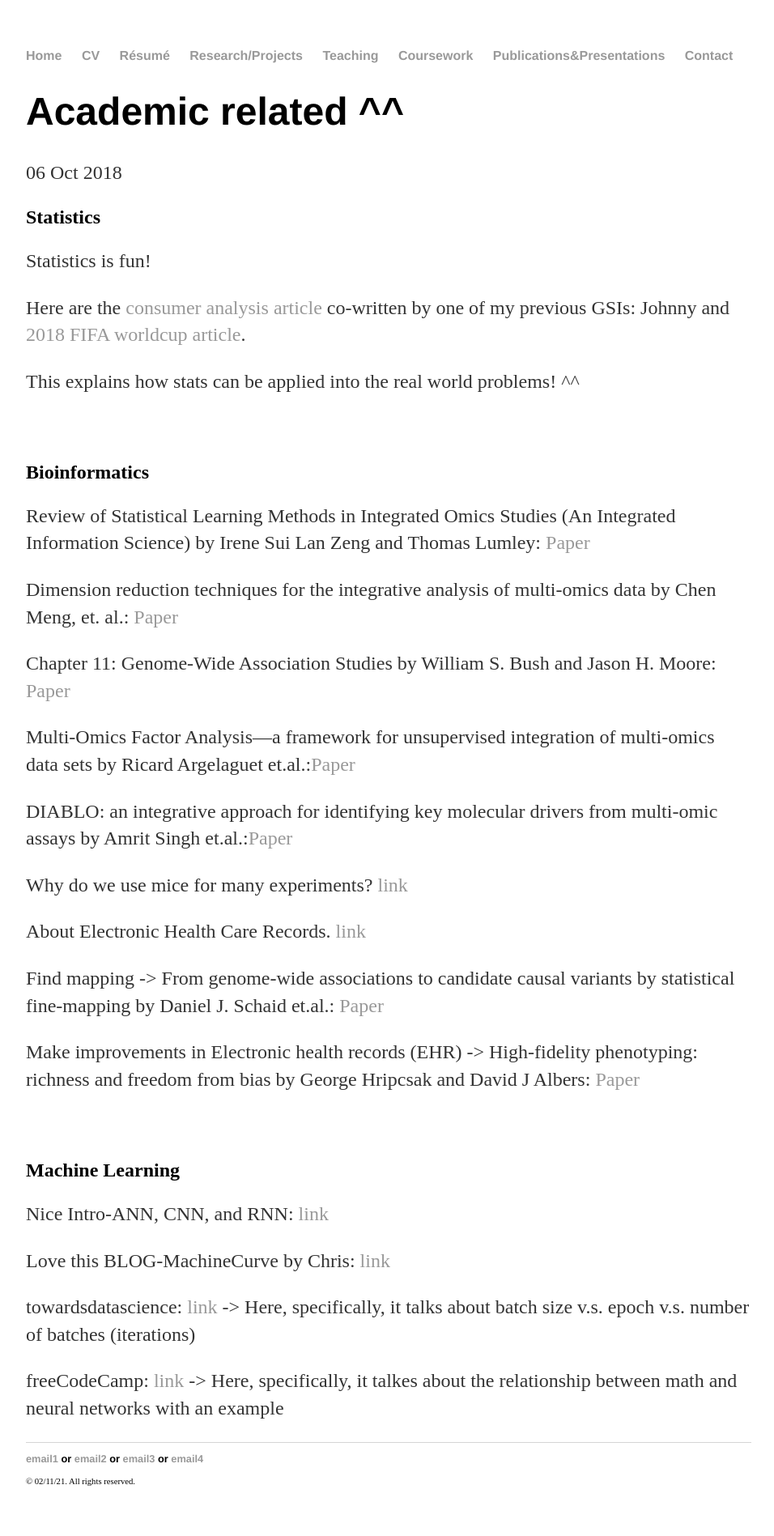
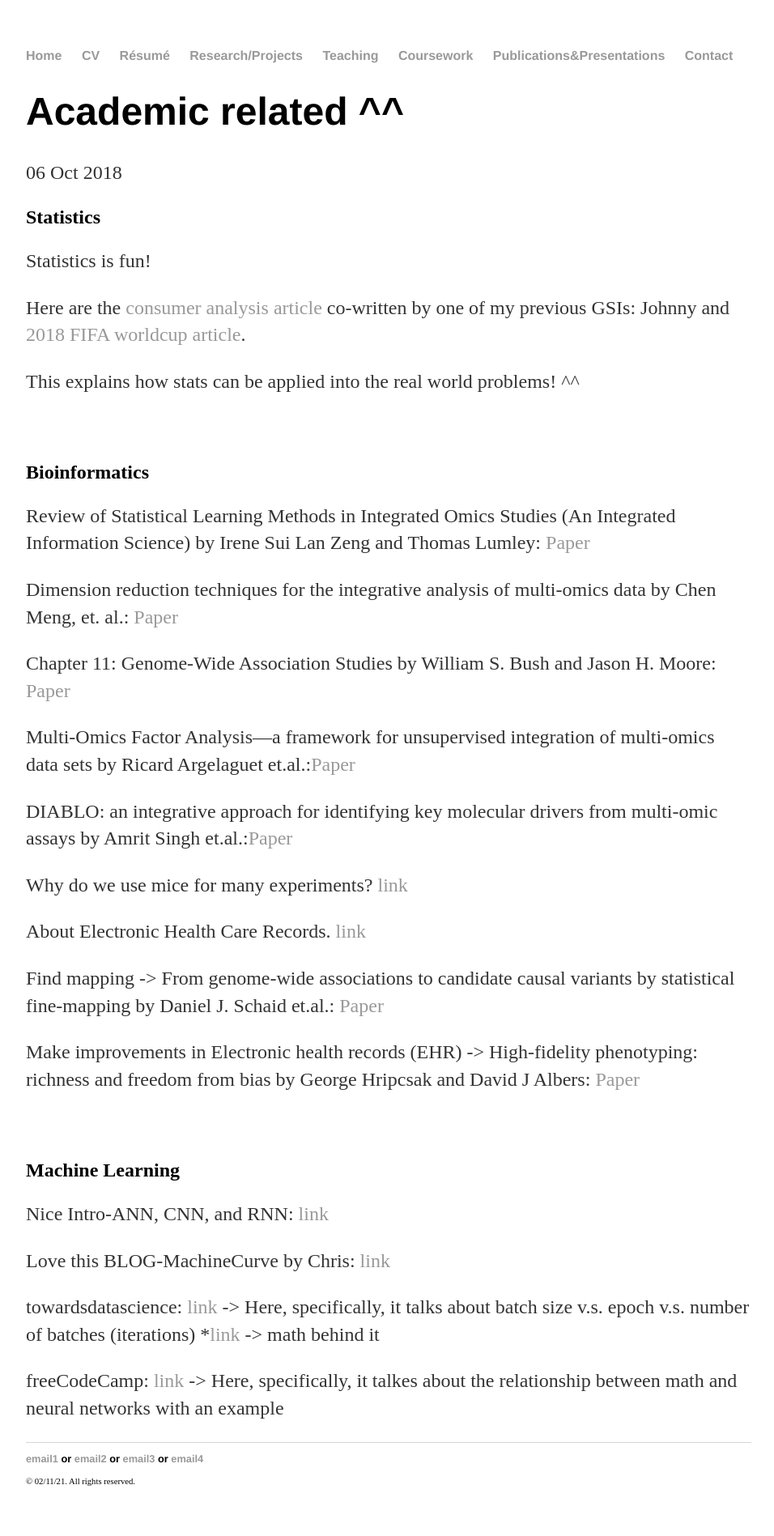
Before and after one commit to yjkweon24/yjkweon24.github.io, a Jekyll site: the page built from _posts/2019-03-16-Academic.md, in a window 1280 px wide. Shown: the whole page at 81% size, without its empty margins (160-1116 px from the left). Built offline with Jekyll 4.4.1, drawn with Linux system fonts in a browser that asks for light colours.

Commit message:
Update 2019-03-16-Academic.md

```diff
--- a/_posts/2019-03-16-Academic.md
+++ b/_posts/2019-03-16-Academic.md
@@ -40,5 +40,6 @@
 Love this BLOG-MachineCurve by Chris: [link](https://www.machinecurve.com/index.php/2019/07/18/can-neural-networks-approximate-mathematical-functions/)
 
 towardsdatascience: [link](https://towardsdatascience.com/epoch-vs-iterations-vs-batch-size-4dfb9c7ce9c9) -> Here, specifically, it talks about batch size v.s. epoch v.s. number of batches (iterations)
+    *[link](https://towardsdatascience.com/https-medium-com-piotr-skalski92-deep-dive-into-deep-networks-math-17660bc376ba) -> math behind it
 
 freeCodeCamp: [link](https://www.freecodecamp.org/news/connections-between-deep-learning-physics-and-pure-mathematics-part-i-947abeb3a5dd/) -> Here, specifically, it talkes about the relationship between math and neural networks with an example
```
